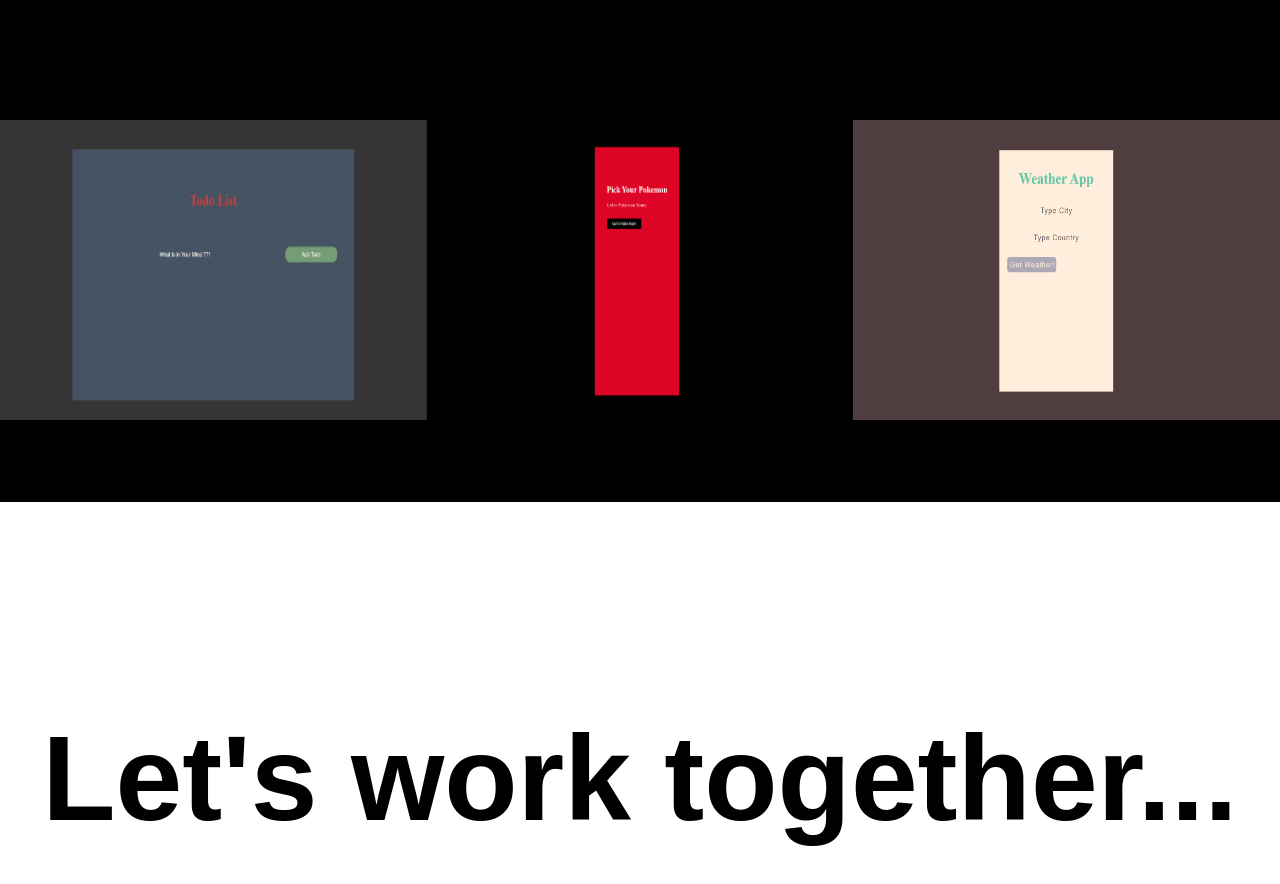
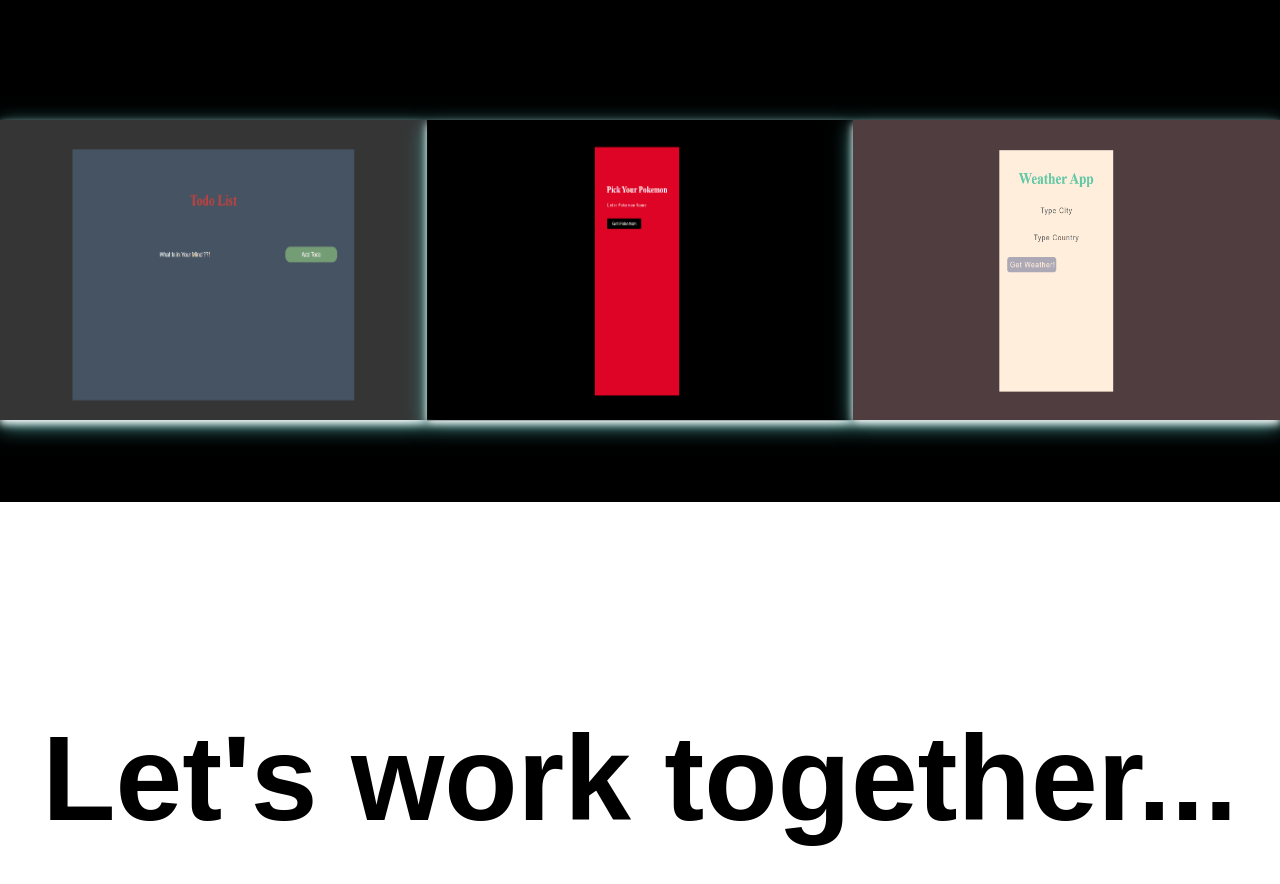
Before and after one commit to ShehabGamal/Personal-Portfolio, a React (Create React App) app: page / in a window 1280 px wide. Shown: the part 1098-1982 px from the top of the page. Built offline with nearby package versions, Linux system fonts and the light colour scheme.

Commit message:
Trying To Add Shadow For the first Time To the cards

```diff
--- a/src/Components/Cards/Cards.js
+++ b/src/Components/Cards/Cards.js
@@ -46,6 +46,8 @@ const FlipCardInner = styled.div`
   ${FlipCard}:hover & {
     transform: rotateY(180deg);
   }
+  box-shadow: 0 4px 8px 0 ${(props) => props.theme.white},
+    0 6px 20px 0 ${(props) => props.theme.extraColor};
 `;
 
 const FlipCardFront = styled.div`
```
Also changed, not shown: 1 other file (tests, documents, lock files or other folders).
